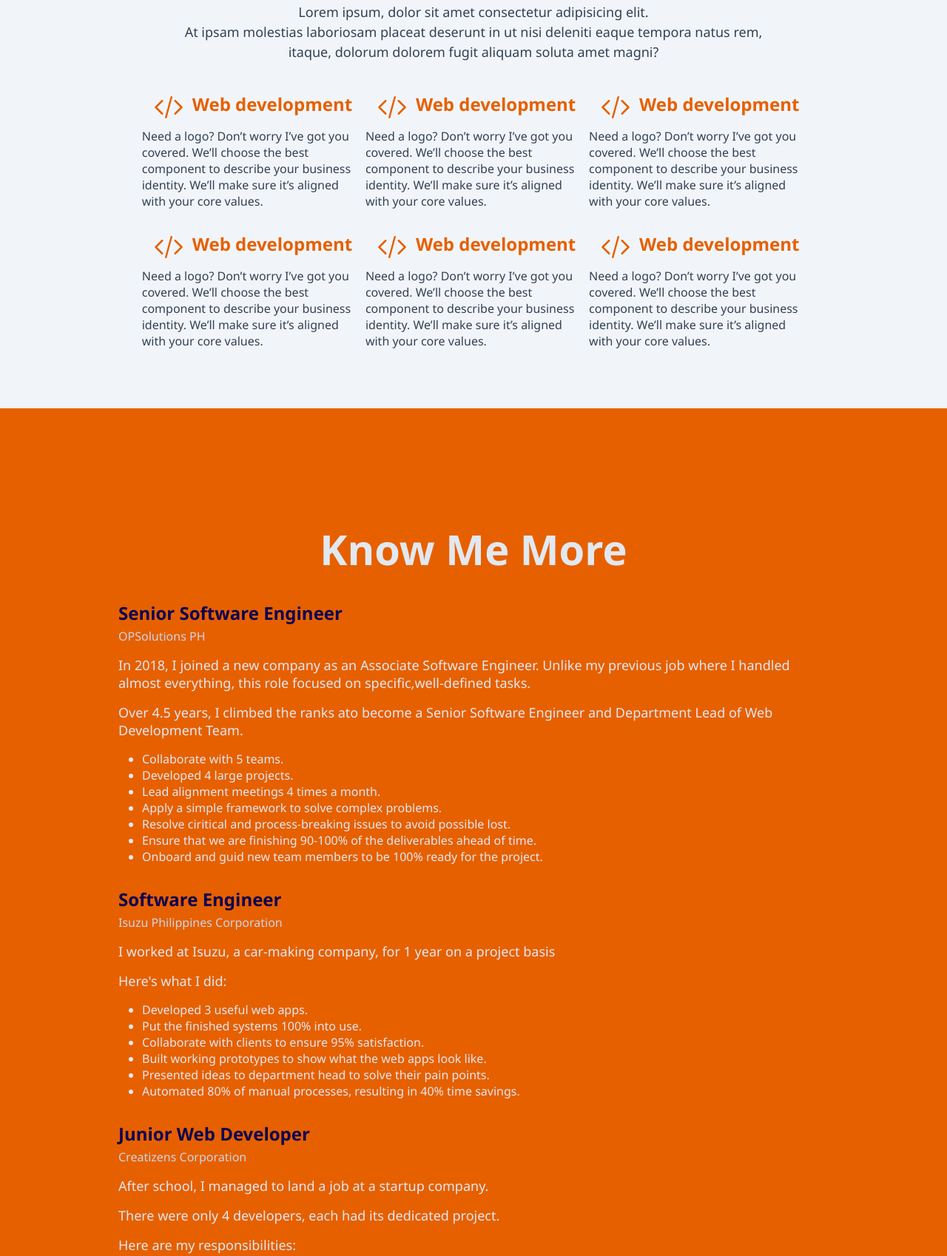
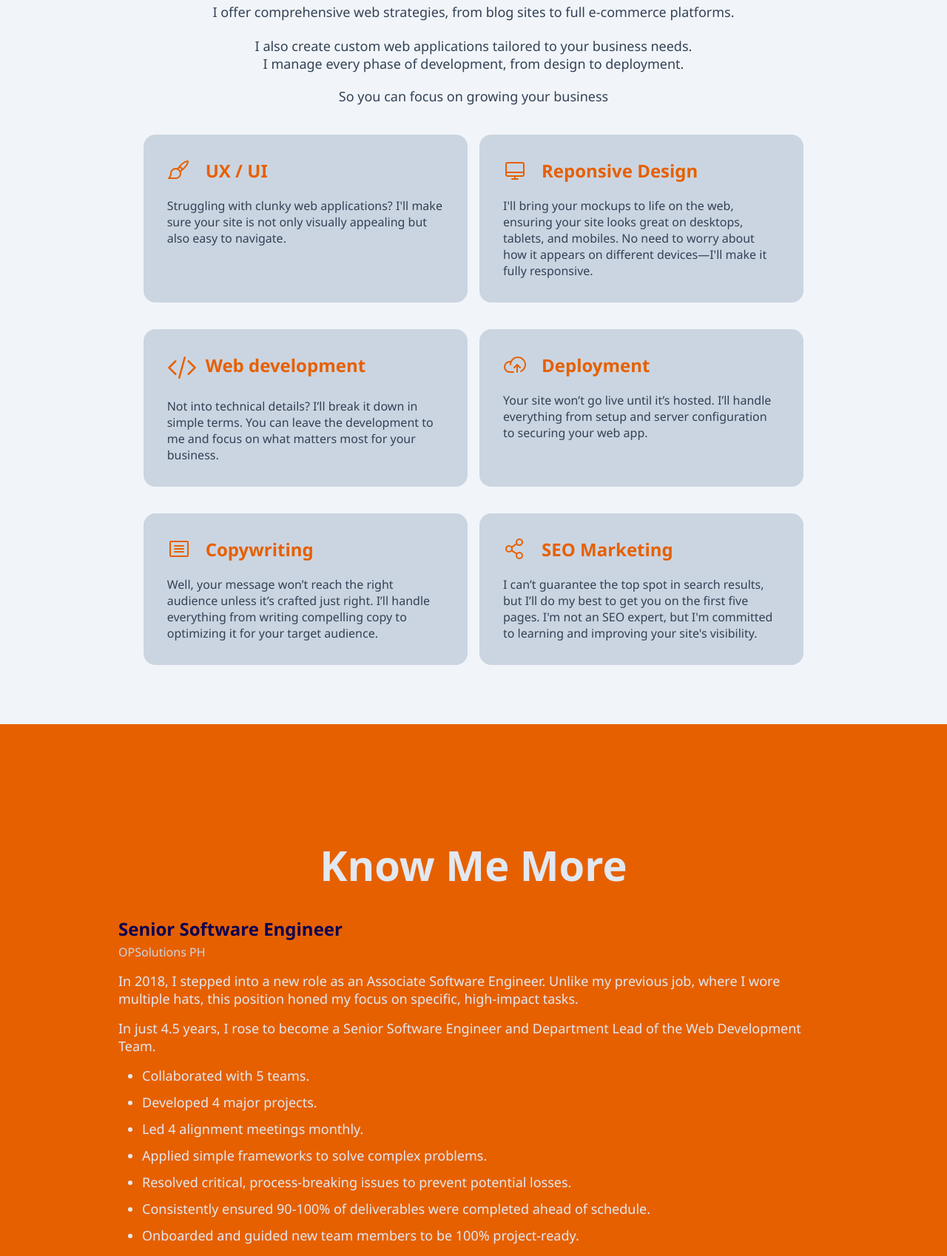
Before and after one commit to fabricantejerome/portfolio-2, a plain HTML site: page index.html in a window 1280 px wide. Shown: the part 1025-2723 px from the top of the page at 74% size. Drawn offline with Linux system fonts and the light colour scheme.

Commit message:
Add more content in each section

```diff
--- a/index.html
+++ b/index.html
@@ -29,11 +29,8 @@
         <section id="home">
             <div class="container">
                 <h1>Hey, I'm Jerome</h1>
-                <p>I'm building Web Applications.<br>
-                    Helping ambitious aspiring web developers
-                    and career shifter to build their own website. <br>
-                    Offering 1-on-1 coaching.<br>
-                    Full Stack Developer 6+ years.
+                <p>I'm a Full Stack Developer with over 6 years of experience, building web applications that make an impact.<br>
+                    I help ambitious aspiring web developers and career shifters create their own websites, offering personalized 1-on-1 coaching to guide them every step of the way.
                 </p>
                 <ul class="socials">
                     <li>
@@ -57,68 +54,82 @@
 
         <section id="services" class="container">
             <h1>What I do</h1>
-            <p class="lead">Lorem ipsum, dolor sit amet consectetur adipisicing elit. <br>
-                At ipsam molestias laboriosam placeat deserunt in ut nisi deleniti eaque tempora natus rem, <br>
-                itaque, dolorum dolorem fugit aliquam soluta amet magni?</p>
+            <p class="lead">
+                I offer comprehensive web strategies, from blog sites to full e-commerce platforms.
+            </p>
+            <p>I also create custom web applications tailored to your business needs. <br>I manage every phase of development, from design to deployment.</p>
+            <p>So you can focus on growing your business</p>
             <div class="offers">
                 <div class="card">
                     <div class="card-header">
                         <div class="logo">
-                            <img src="./assets/bracket.svg" alt="Coding">
+                            <img src="./assets/paint-brush.svg" alt="Coding">
                         </div>
-                        <h3>Web development</h3>
+                        <h3>UX / UI</h3>
                     </div>
-                    <p>Need a logo? Don’t worry I’ve got you covered. We’ll choose the best component to describe your business identity. We’ll make sure it’s aligned with your core values.</p>
+                    <p>
+                        Struggling with clunky web applications? I'll make sure your site is not only visually appealing but also easy to navigate.
+                    </p>
                 </div>
 
                 <div class="card">
                     <div class="card-header">
                         <div class="logo">
-                            <img src="./assets/bracket.svg" alt="Coding">
+                            <img src="./assets/desktop.svg" alt="Responsive Design">
                         </div>
-                        <h3>Web development</h3>
+                        <h3>Reponsive Design</h3>
                     </div>
-                    <p>Need a logo? Don’t worry I’ve got you covered. We’ll choose the best component to describe your business identity. We’ll make sure it’s aligned with your core values.</p>
+                    <p>
+                        I'll bring your mockups to life on the web, ensuring your site looks great on desktops, tablets, and mobiles. No need to worry about how it appears on different devices—I'll make it fully responsive.
+                    </p>
                 </div>
 
                 <div class="card">
                     <div class="card-header">
                         <div class="logo">
-                            <img src="./assets/bracket.svg" alt="Coding">
+                            <img src="./assets/bracket.svg" alt="Web Development">
                         </div>
                         <h3>Web development</h3>
                     </div>
-                    <p>Need a logo? Don’t worry I’ve got you covered. We’ll choose the best component to describe your business identity. We’ll make sure it’s aligned with your core values.</p>
+                    <p>
+                        Not into technical details? I’ll break it down in simple terms. You can leave the development to me and focus on what matters most for your business.
+                    </p>
                 </div>
 
                 <div class="card">
                     <div class="card-header">
                         <div class="logo">
-                            <img src="./assets/bracket.svg" alt="Coding">
+                            <img src="./assets/clould.svg" alt="Deployment">
                         </div>
-                        <h3>Web development</h3>
+                        <h3>Deployment</h3>
                     </div>
-                    <p>Need a logo? Don’t worry I’ve got you covered. We’ll choose the best component to describe your business identity. We’ll make sure it’s aligned with your core values.</p>
+                    <p>
+                        Your site won’t go live until it’s hosted. I’ll handle everything from setup and server configuration to securing your web app.
+                    </p>
                 </div>
 
                 <div class="card">
                     <div class="card-header">
                         <div class="logo">
-                            <img src="./assets/bracket.svg" alt="Coding">
+                            <img src="./assets/article.svg" alt="Copywriting">
                         </div>
-                        <h3>Web development</h3>
+                        <h3>Copywriting</h3>
                     </div>
-                    <p>Need a logo? Don’t worry I’ve got you covered. We’ll choose the best component to describe your business identity. We’ll make sure it’s aligned with your core values.</p>
+                    <p>
+                        Well, your message won’t reach the right audience unless it’s crafted just right. I’ll handle everything from writing compelling copy to optimizing it for your target audience.
+                    </p>
                 </div>
 
                 <div class="card">
                     <div class="card-header">
                         <div class="logo">
-                            <img src="./assets/bracket.svg" alt="Coding">
+                            <img src="./assets/shared-network.svg" alt="SEO Marketing">
                         </div>
-                        <h3>Web development</h3>
+                        <h3>SEO Marketing</h3>
                     </div>
-                    <p>Need a logo? Don’t worry I’ve got you covered. We’ll choose the best component to describe your business identity. We’ll make sure it’s aligned with your core values.</p>
+                    <p>
+                        I can’t guarantee the top spot in search results, but I’ll do my best to get you on the first five pages. I'm not an SEO expert, but I'm committed to learning and improving your site's visibility.
+                    </p>
                 </div>
             </div>
         </section>
@@ -130,49 +141,46 @@
                 <h2>Senior Software Engineer</h2>
                 <p class="company">OPSolutions PH</p>
 
-                <p>In 2018, I joined a new company as an Associate Software Engineer. Unlike my previous job where I handled almost everything, this role focused on specific,well-defined tasks.</p>
+                <p>In 2018, I stepped into a new role as an Associate Software Engineer. Unlike my previous job, where I wore multiple hats, this position honed my focus on specific, high-impact tasks.</p>
 
-                <p>Over 4.5 years, I climbed the ranks ato become a Senior Software Engineer and Department Lead of Web Development Team.</p>
+                <p>In just 4.5 years, I rose to become a Senior Software Engineer and Department Lead of the Web Development Team.</p>
 
                 <ul>
-                    <li>Collaborate with 5 teams.</li>
-                    <li>Developed 4 large projects.</li>
-                    <li>Lead alignment meetings 4 times a month.</li>
-                    <li>Apply a simple framework to solve complex problems.</li>
-                    <li>Resolve ciritical and process-breaking issues to avoid possible lost.</li>
-                    <li>Ensure that we are finishing 90-100% of the deliverables ahead of time.</li>
-                    <li>Onboard and guid new team members to be 100% ready for the project.</li>
+                    <li>Collaborated with 5 teams.</li>
+                    <li>Developed 4 major projects.</li>
+                    <li>Led 4 alignment meetings monthly.</li>
+                    <li>Applied simple frameworks to solve complex problems.</li>
+                    <li>Resolved critical, process-breaking issues to prevent potential losses.</li>
+                    <li>Consistently ensured 90-100% of deliverables were completed ahead of schedule.</li>
+                    <li>Onboarded and guided new team members to be 100% project-ready.</li>
                 </ul>
 
                 <h2>Software Engineer</h2>
                 <p class="company">Isuzu Philippines Corporation</p>
 
-                <p>I worked at Isuzu, a car-making company, for 1 year on a project basis</p>
-
-                <p>Here's what I did:</p>
+                <p>During my year at Isuzu, a leading car manufacturer, I made an impact on a project basis:</p>
 
                 <ul>
-                    <li>Developed 3 useful web apps.</li>
-                    <li>Put the finished systems 100% into use.</li>
-                    <li>Collaborate with clients to ensure 95% satisfaction.</li>
-                    <li>Built working prototypes to show what the web apps look like.</li>
-                    <li>Presented ideas to department head to solve their pain points.</li>
-                    <li>Automated 80% of manual processes, resulting in 40% time savings.</li>
+                    <li>Developed 3 essential web apps that were fully implemented.</li>
+                    <li>Achieved 100% system adoption across the board.</li>
+                    <li>Collaborated closely with clients, reaching a 95% satisfaction rate.</li>
+                    <li>Built working prototypes to demonstrate the web apps' potential.</li>
+                    <li>Presented innovative solutions to the department head, addressing key pain points.</li>
+                    <li>Automated 80% of manual processes, slashing time spent by 40%.</li>
                 </ul>
 
                 <h2>Junior Web Developer</h2>
                 <p class="company">Creatizens Corporation</p>
 
-                <p>After school, I managed to land a job at a startup company.</p>
-                <p>There were only 4 developers, each had its dedicated project.</p>
-                <p>Here are my responsibilities:</p>
+                <p>After school, I secured a job at a startup with a small, tight-knit team of four developers, each owning their own project.</p>
+                <p>Here’s what I took on:</p>
 
                 <ul>
-                    <li>Building Joomla 3 extensions in a month.</li>
-                    <li>Converting 1 PSD to 1 Web page in a day.</li>
-                    <li>Responsive design for desktop, tablet, and mobile.</li>
-                    <li>One week of intensive development of webpages to WordPress themes.</li>
-                    <li>Improvement on "QuoteSpot", calculating the distance between customer and provider.</li>
+                    <li>Built Joomla 3 extensions in just a month.</li>
+                    <li>Converted 1 PSD to a web page daily.</li>
+                    <li>Ensured responsive design across desktop, tablet, and mobile.</li>
+                    <li>Completed intensive development of web pages into WordPress themes in a week.</li>
+                    <li>Enhanced "QuoteSpot" by optimizing the distance calculation between customer and provider.</li>
                 </ul>
 
                 <div class="stats">
@@ -240,9 +248,8 @@
                         <div class="testimonial-content">
                             <p>
                                 <svg xmlns="http://www.w3.org/2000/svg" width="32" height="32" fill="grey" viewBox="0 0 256 256"><path d="M100,56H40A16,16,0,0,0,24,72v64a16,16,0,0,0,16,16h60v8a32,32,0,0,1-32,32,8,8,0,0,0,0,16,48.05,48.05,0,0,0,48-48V72A16,16,0,0,0,100,56Zm0,80H40V72h60ZM216,56H156a16,16,0,0,0-16,16v64a16,16,0,0,0,16,16h60v8a32,32,0,0,1-32,32,8,8,0,0,0,0,16,48.05,48.05,0,0,0,48-48V72A16,16,0,0,0,216,56Zm0,80H156V72h60Z"></path></svg>
-                                Jerome’s programming skills are exceptional. He is detail-oriented and remarkable at solving complex problems. He ensures that each phase of the project follows a certain standard. He always takes the initiative to show the progress to us. He’s always ahead of the deadline. I recommend Jerome and would not hesitate to work with him again in the future.
+                                Jerome’s programming skills are exceptional.He’s detail-oriented and excels at solving complex problems. He ensures that each phase of the project meets high standards and consistently takes the initiative to update us on progress. Jerome always stays ahead of deadlines. I highly recommend him and would gladly work with him again in the future.
                             </p>
-
                         </div>
 
                         <div class="testimonial-footer">
--- a/style.css
+++ b/style.css
@@ -187,14 +187,17 @@ section > p {
 .offers {
     display: flex;
     flex-wrap: wrap;
-    gap: 10px;
+    gap: 1rem;
     justify-content: center;
     margin-bottom: 5rem;
 }
 
 .offers .card {
-    flex: 0 0 30%;
+    flex: 0 0 45%;
     margin-top: 20px;
+    background: var(--slate-300);
+    padding: 2rem;
+    border-radius: 16px;
 }
 
 .offers .card p {
@@ -204,7 +207,6 @@ section > p {
 
 .offers .card-header {
     display: flex;
-    align-items: center;
     gap: 12px;
     margin-bottom: 1rem;
 }
@@ -225,16 +227,18 @@ section > p {
     padding: 2rem;
 }
 
-ul {
+#about-me ul {
     margin-left: 2rem;
     color: var(--slate-200);
-    /* list-style: none; */
     margin-bottom: 30px;
+    font-size: 18px;
+
 }
 
-li {
+#about-me li {
     padding-left: 1em;
     text-indent: -1em;
+    margin-bottom: 12px;
 }
 
 #projects h1 {
@@ -254,7 +258,7 @@ li {
 }
 
 .project-item-header {
-    border-radius: 25px 25px 0 0;
+    border-radius: 16px 16px 0 0;
     overflow: hidden;
     margin-top: 0;
 }
@@ -299,7 +303,10 @@ li {
     flex: 1 1 45%;
     background: var(--slate-100);
     padding: 2rem;
-    border-radius: 25px;
+    border-radius: 1rem;
+    display: flex;
+    flex-direction: column;
+    justify-content: center;
 }
 
 .testimonial-content {
@@ -357,7 +364,7 @@ footer {
     margin: 0;
 }
 
-.logo {
+header .logo {
     margin-left: 1rem;
     width: 2rem;
     height: 2rem;
@@ -388,7 +395,7 @@ footer {
     transform: scaleX(0);
     height: 0.125rem;
     bottom: -0.5rem;
-    right: 0.5rem;
+    right: 0.1rem;
     background: var(--slate-200);
     transform-origin: bottom center;
     transition: transform 0.3s ease-out;
@@ -398,10 +405,10 @@ footer {
     content: '';
     position: absolute;
     width: 100%;
-    transform: scaleX(1.25);
+    transform: scaleX(1);
     height: 0.125rem;
     bottom: -0.5rem;
-    right: 0.5rem;
+    right: 0.1rem;
     color: var(--slate-200);
     transform-origin: bottom center;
     transition: transform 0.3s ease-out;
```
Also changed, not shown: assets/article.svg (added), assets/clould.svg (added), assets/desktop.svg (added), assets/paint-brush.svg (added), assets/shared-network.svg (added).
